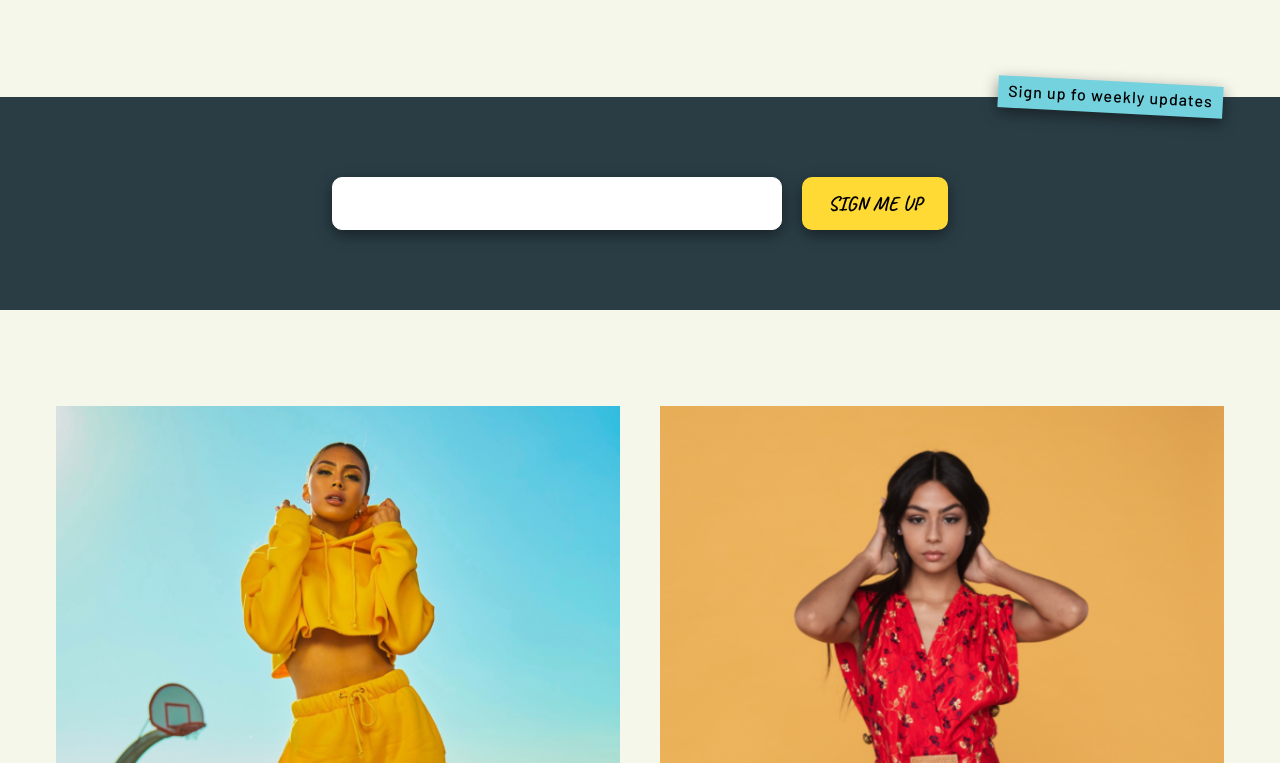
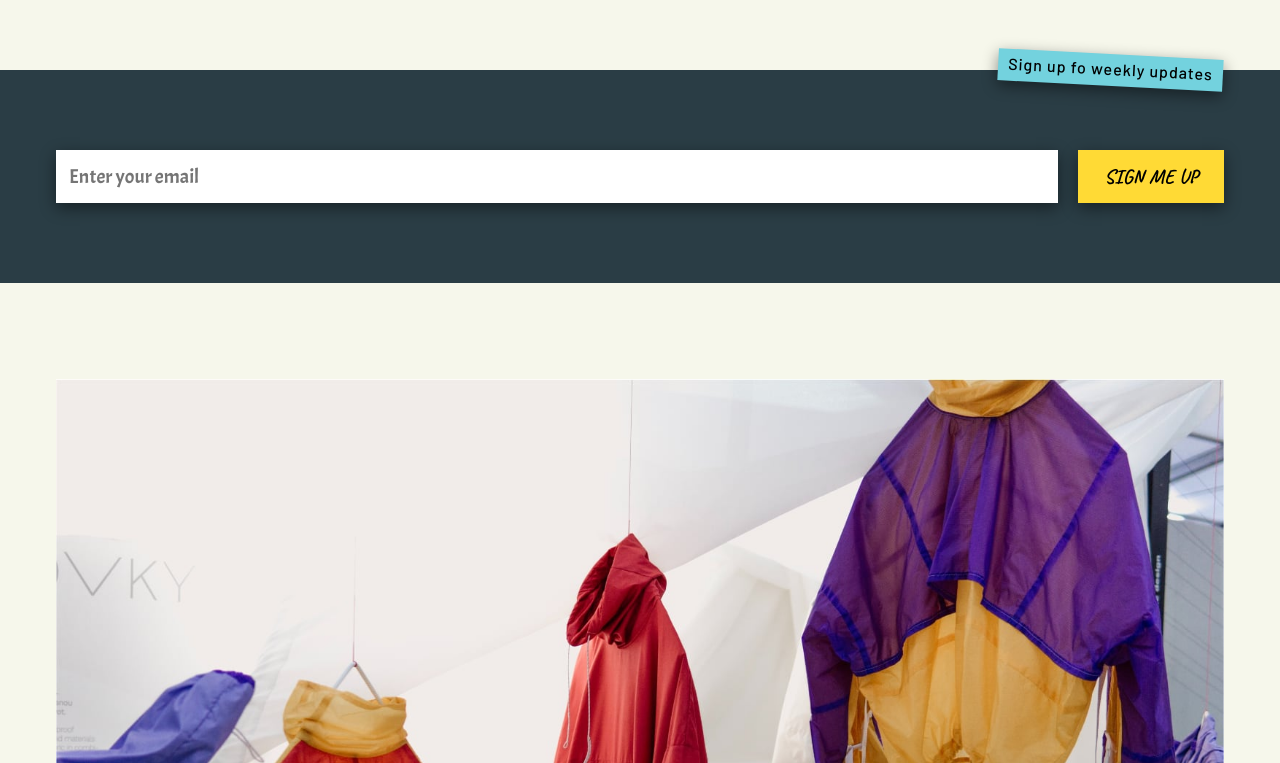
Before and after one commit to cameronteconway/store, a React (Create React App) app: page / in a window 1280 px wide. Shown: the part 957-1720 px from the top of the page. Built offline with nearby package versions, Linux system fonts and the light colour scheme; a web font is replaced by a local one.

Commit message:
signup refactor

```diff
--- a/src/components/App.js
+++ b/src/components/App.js
@@ -18,9 +18,9 @@ const App = () => {
         <div>
             <Header />
             <main id='content'>
+                <DoubleProduct data={doubleProduct} />
+                <Signup />
                 <SingleProduct data={singleProduct} />
-                <Signup />
-                <DoubleProduct data={doubleProduct} />
                 {/* <SocialSignup /> */}
                 <Social />
                 <Blogs data={blogsData} />
--- a/src/components/Signup.css
+++ b/src/components/Signup.css
@@ -10,25 +10,26 @@
 
 .colour-block-signup form {
     display: flex;
+    flex-direction: column;
     padding: 3rem 0;
     justify-content: center;
     column-gap: 20px;
+    row-gap: 20px;
 }
 .colour-block-signup form .input-box {
     border: 1px solid white;
-    border-radius: 10px;
     padding: 0.75rem 0.75rem;
     width: 450px;
     font-size: 20px;
     font-family: 'Acme', sans-serif;
     box-shadow: rgba(0, 0, 0, 0.45) 0px 5px 15px;
+    width: 100%;
 }
 .colour-block-signup form .input-box:hover,
 .colour-block-signup form .input-box:focus {
     outline: 3px solid var(--primary);
 }
 .colour-block-signup form .submit-button {
-    border-radius: 10px;
     border: 2px solid var(--primary);
     padding: 0.75rem 1.5rem;
     background-color: var(--primary);
@@ -70,6 +71,28 @@
     .signup-container .newsletter h2 {
         font-size: 38px;
     }
+    .colour-block-signup form {
+        flex-direction: row;
+    }
+    .colour-block-signup form .input-box {
+        border: 1px solid white;
+        padding: 0.75rem 0.75rem;
+        width: 450px;
+        font-size: 20px;
+        font-family: 'Acme', sans-serif;
+        box-shadow: rgba(0, 0, 0, 0.45) 0px 5px 15px;
+        width: 100%;
+    }
+    .colour-block-signup form .submit-button {
+        border: 2px solid var(--primary);
+        padding: 0.75rem 1.5rem;
+        background-color: var(--primary);
+        text-transform: uppercase;
+        font-size: 20px;
+        font-weight: bolder;
+        font-family: 'Caveat', cursive;
+        box-shadow: rgba(0, 0, 0, 0.45) 0px 5px 15px;
+    }
 }
 
 @media only screen and (min-width: 992px) {
--- a/src/components/Signup.js
+++ b/src/components/Signup.js
@@ -20,6 +20,7 @@ const Signup = () => {
                                     type='email'
                                     id='signup'
                                     name='signupemails'
+                                    placeholder='Enter your email'
                                 />
                                 <input
                                     title='Submit email address for weekly updates'
```
